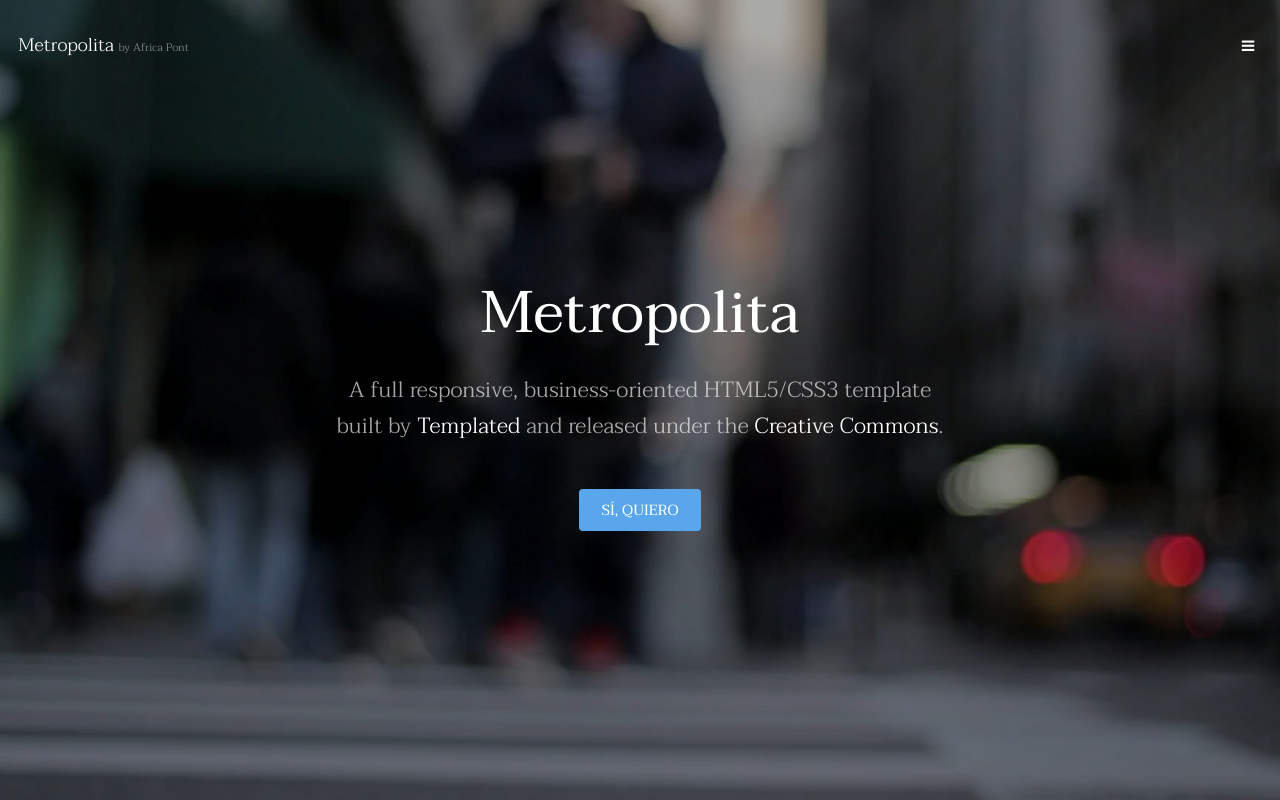
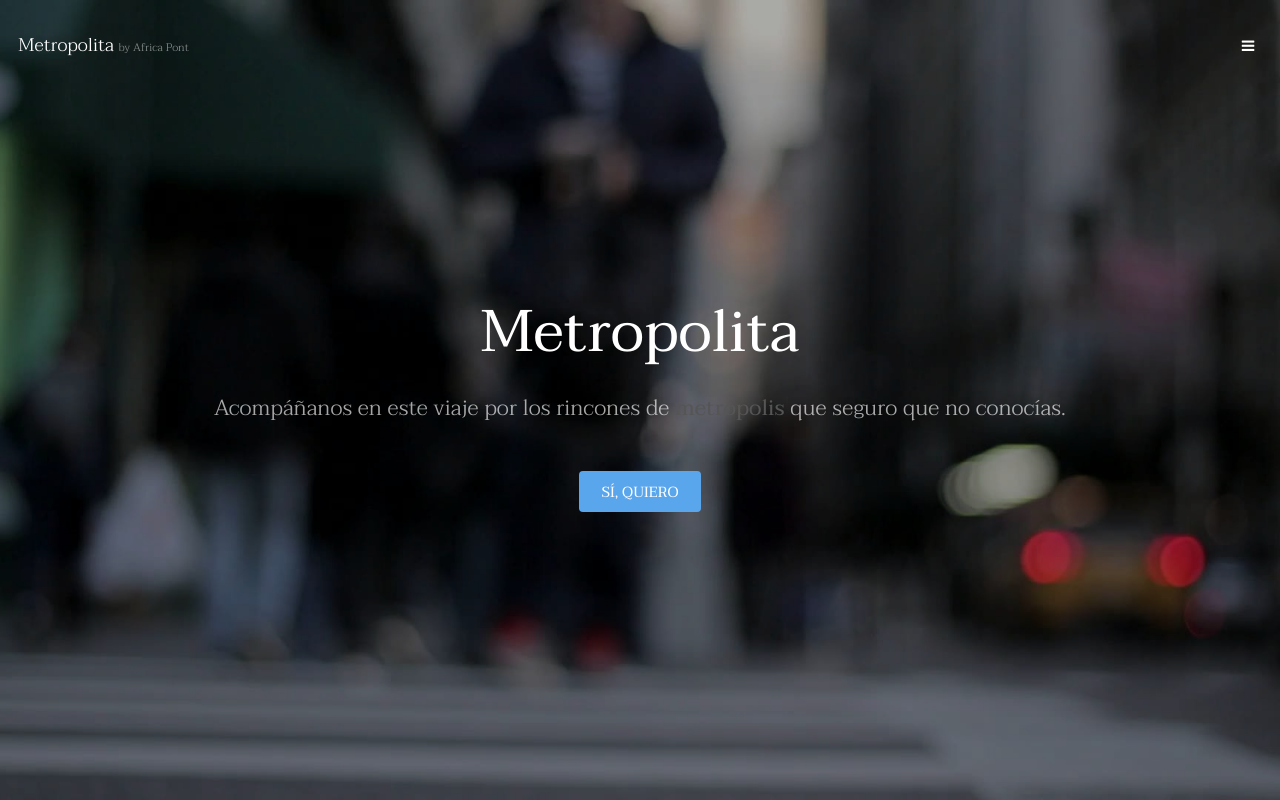
Before and after one commit to Apontli/04_REP_METROPOLITA, a plain HTML site: page index.html in a window 1280 px wide. Shown: the top 800 px of the page. Drawn offline with Linux system fonts and the light colour scheme.

Commit message:
frase bajo h1 por ANA

```diff
--- a/index.html
+++ b/index.html
@@ -6,7 +6,7 @@
 -->
 <html>
 	<head>
-		<title>Metropolita by Afria Pont</title>
+		<title>Metropolita by Africa Pont</title>
 		<meta charset="utf-8" />
 		<meta name="viewport" content="width=device-width, initial-scale=1" />
 		<link rel="stylesheet" href="assets/css/main.css" />
@@ -37,8 +37,7 @@
 			<section id="banner" data-video="images/banner">
 				<div class="inner">
 					<h1>Metropolita</h1>
-					<p>A full responsive, business-oriented HTML5/CSS3 template<br />
-					built by <a href="https://templated.co/">Templated</a> and released under the <a href="https://templated.co/license">Creative Commons</a>.</p>
+					<p>Acompáñanos en este viaje por los rincones de <b>metrópolis</b> que seguro que no conocías.</p>
 					<a href="#one" class="button special scrolly">Sí, quiero</a>
 				</div>
 			</section>
```
